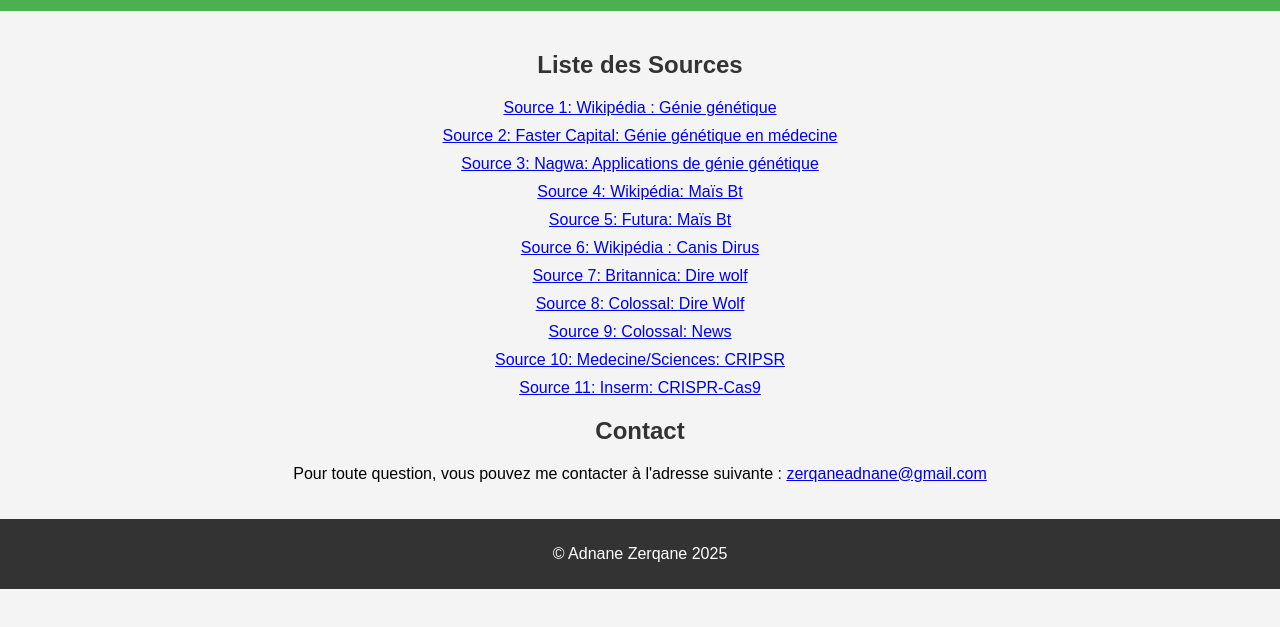
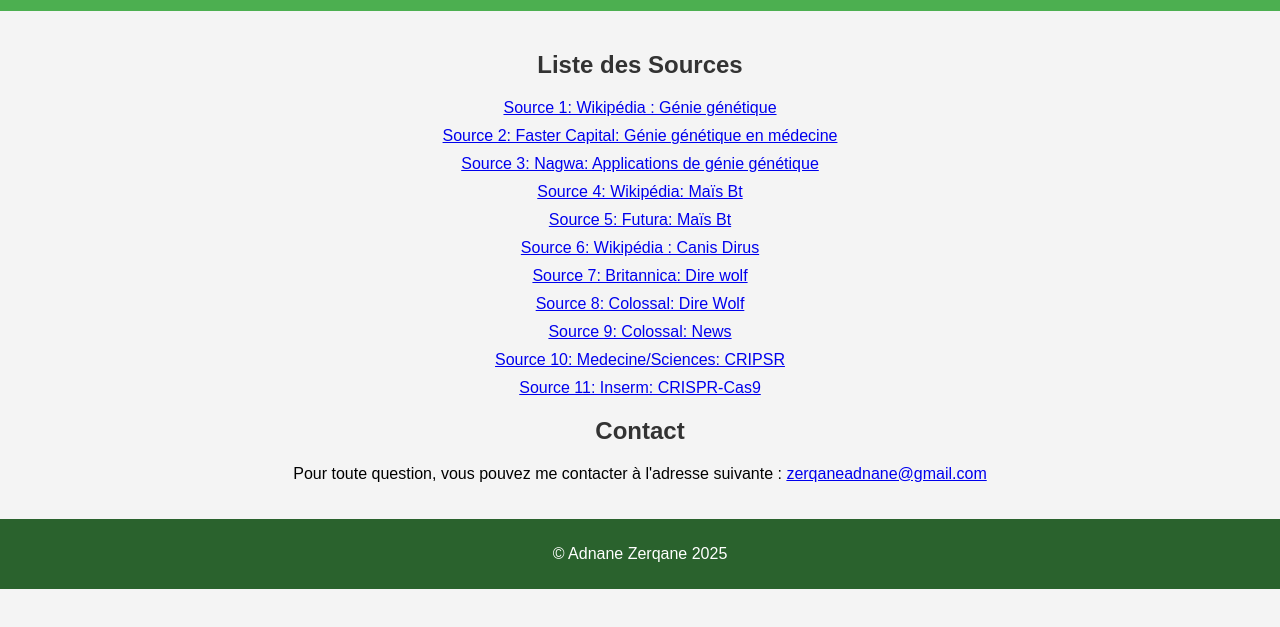
Before and after one commit to A4dnane/recherche, a plain HTML site: page index.html in a window 1280 px wide. Shown: the part 89-716 px from the top of the page. Drawn offline with Linux system fonts and the light colour scheme.

Commit message:
Update style.css

```diff
--- a/style.css
+++ b/style.css
@@ -48,7 +48,7 @@
 footer {
   text-align: center;
   padding: 10px 0;
-  background: #333;
+  background: #2a622d;
   color: white;
   position: relative;
   bottom: 0;
```
